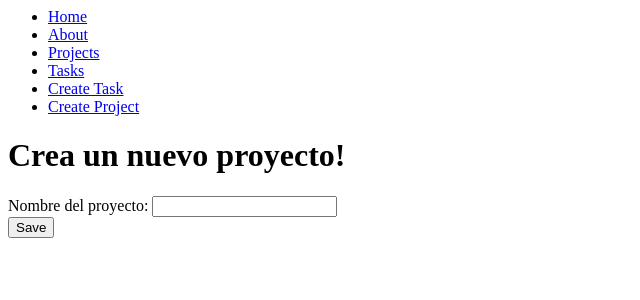
After one commit to WelsTheory/Aprendiendo_Django, a Django app: page /create_project/ in a window 1280 px wide. The commit adds this page. Shown: the top 300 px of the page, without its empty margins (0-640 px from the left). Run offline with Django 5.2, Linux system fonts and the light colour scheme.

Commit message:
Form para PRoyectos

```diff
--- a/myapp/forms.py
+++ b/myapp/forms.py
@@ -4,3 +4,6 @@ from django import forms
 class CreateNewTask(forms.Form):
     title = forms.CharField(label="Title", max_length=200)
     description = forms.CharField(label="descripcion de la tarea",widget=forms.Textarea)
+
+class CreateNewProject(forms.Form):
+    name = forms.CharField(label="Nombre del proyecto", max_length=200)
--- a/myapp/templates/layouts/base.html
+++ b/myapp/templates/layouts/base.html
@@ -5,6 +5,7 @@
         <li><a href="/projects">Projects</a></li>
         <li><a href="/tasks">Tasks</a></li>
         <li><a href="/create_task">Create Task</a></li>
+        <li><a href="/create_project">Create Project</a></li>
     </ul>
 </nav>
 
--- /dev/null
+++ b/myapp/templates/projects/create_project.html
@@ -0,0 +1,13 @@
+{% extends 'layouts/base.html' %}
+
+{% block content %}
+    <h1>Crea un nuevo proyecto!</h1>
+    <form method="POST">
+        {% csrf_token %}
+        {{form}}
+        <button>
+            Save
+        </button>
+    </form>
+
+{% endblock %}
--- a/myapp/urls.py
+++ b/myapp/urls.py
@@ -7,5 +7,6 @@ urlpatterns = [
     path('hello/<str:username>', views.hello),
     path('projects/', views.projects),
     path('tasks/', views.tasks),
-    path('create_task/', views.create_task)
+    path('create_task/', views.create_task),
+    path('create_project/', views.create_project)
 ]
--- a/myapp/views.py
+++ b/myapp/views.py
@@ -1,7 +1,7 @@
 from django.http import HttpResponse
 from .models import Task, Project
 from django.shortcuts import render,redirect
-from .forms import CreateNewTask
+from .forms import CreateNewTask, CreateNewProject
 
 # Create your views here.
 
@@ -23,19 +23,19 @@ def about (request):
 def projects(request):
     #projects = list(Project.objects.values())
     projects = Project.objects.all()
-    return render(request,'projects.html',{
+    return render(request,'projects/projects.html',{
         'projects':projects
     })
 
 def tasks(request):
     tasks = Task.objects.all()
-    return render(request,'tasks.html',{
+    return render(request,'tasks/tasks.html',{
         'tasks':tasks
     })
 
 def create_task(request):
     if request.method == 'GET':
-        return render(request,'create_task.html',{
+        return render(request,'tasks/create_task.html',{
             'form':CreateNewTask
         })
     else:
@@ -43,3 +43,14 @@ def create_task(request):
                         description=request.POST['description'],
                         project_id=2)
         return redirect('/tasks/')
+
+def create_project(request):
+    if request.method == 'GET':
+        return render(request,'projects/create_project.html',{
+            'form':CreateNewProject()
+        })
+    else:
+        project = Project.objects.create(name=request.POST['name'])
+        print(project)
+        #return render(request,'projects/create_project.html',{    'form': CreateNewProject()})
+        return redirect('/projects/')
```
Also changed, not shown: myapp/templates/projects/projects.html (renamed from myapp/templates/projects.html), myapp/templates/tasks/create_task.html (renamed from myapp/templates/create_task.html), myapp/templates/tasks/tasks.html (renamed from myapp/templates/tasks.html).
